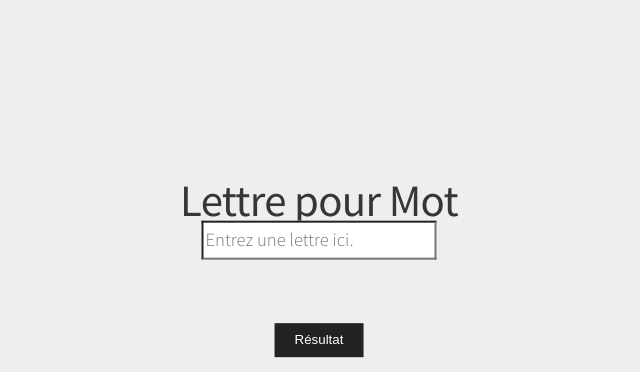
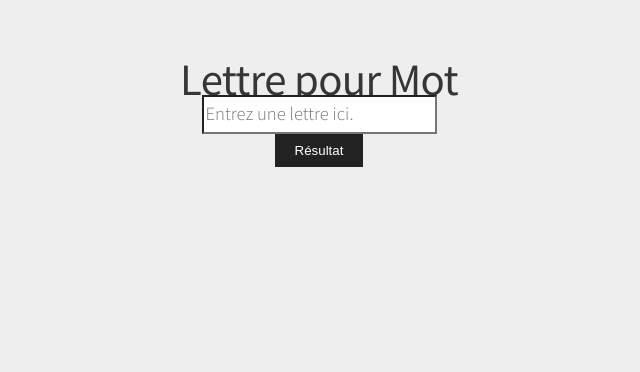
Before and after one commit to oskar-codes/lettrepourmot, a plain HTML site: page index.html in a window 1280 px wide. Shown: the whole page, without its empty margins (321-961 px from the left). Drawn offline with Linux system fonts and the light colour scheme.

Commit message:
Update index.html

```diff
--- a/index.html
+++ b/index.html
@@ -6,42 +6,25 @@
     <meta name="viewport" content="width=device-width, initial-scale=1, user-scalable=no" />
     <link rel="stylesheet" href="style.css" />
     <style>
-      #header {
+      #wrapper {
+        background-color: #eee;
         position: absolute;
+        top: 0%;
         left: 50%;
-        top: 0%;
-        transform: translate(-50%, -50%) translateY(200px);
-      }
-      input {
-        position: absolute;
-        left: 50%;
-        top: 0%;
-        transform: translate(-50%, -50%) translateY(240px);
-      }
-      button {
-        position: absolute;
-        left: 50%;
-        top: 0%;
-        transform: translate(-50%, -50%) translateY(340px);
-      }
-      #container {
-         position: absolute;
-        left: 50%;
-        top: 0%;
-        transform: translate(-50%, -50%) translateY(410px);
+        transform: translate(-50%, -50%) translatey(150px);
       }
 
     </style>
   </head>
   <body>
-    <h1 id="header">Lettre pour Mot</h1>
-    <input type="text" id="input" placeholder="Entrez une lettre ici."></input>
-    <button onclick="submit()">Résultat</button>
-    <div id="container">
+    <div id="wrapper">
+      <h1 id="header">Lettre pour Mot</h1>
+      <input type="text" id="input" placeholder="Entrez une lettre ici."></input>
+      <button onclick="submit()">Résultat</button>
       <h3 id="letter"></h1>
       <p id="for" style="opacity: 0;">pour</p>
       <h3 id="sentence"></h1>
-    </div>
+     </div>
     <script>
       function alphabetPosition(text) {
         var result = "";
```
